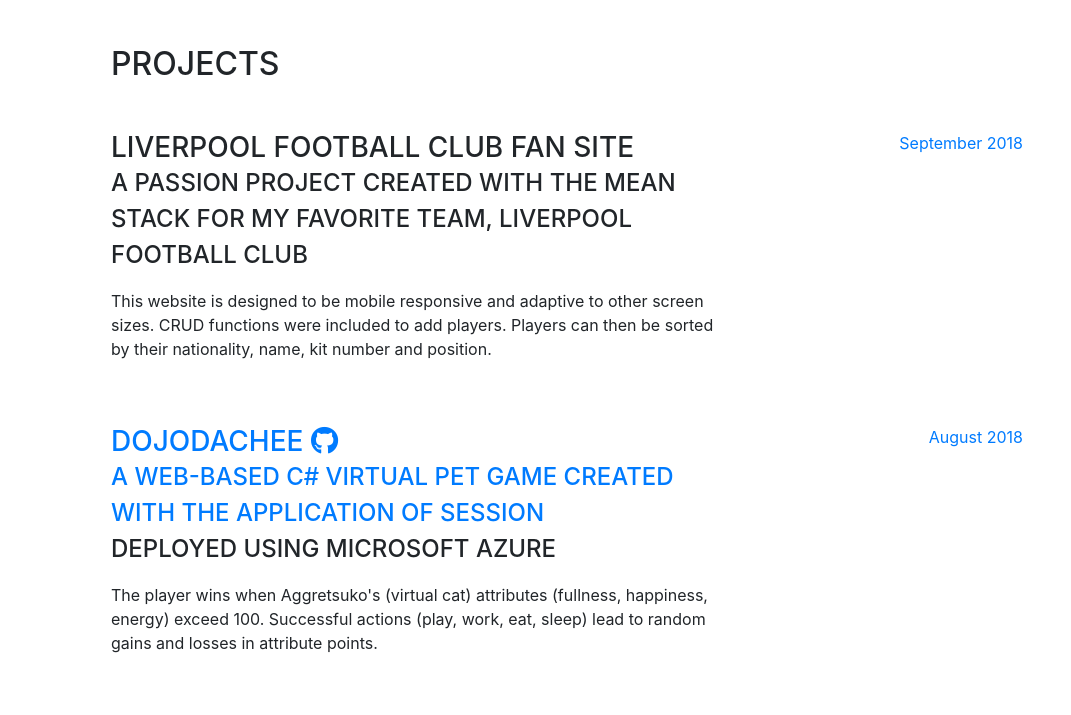
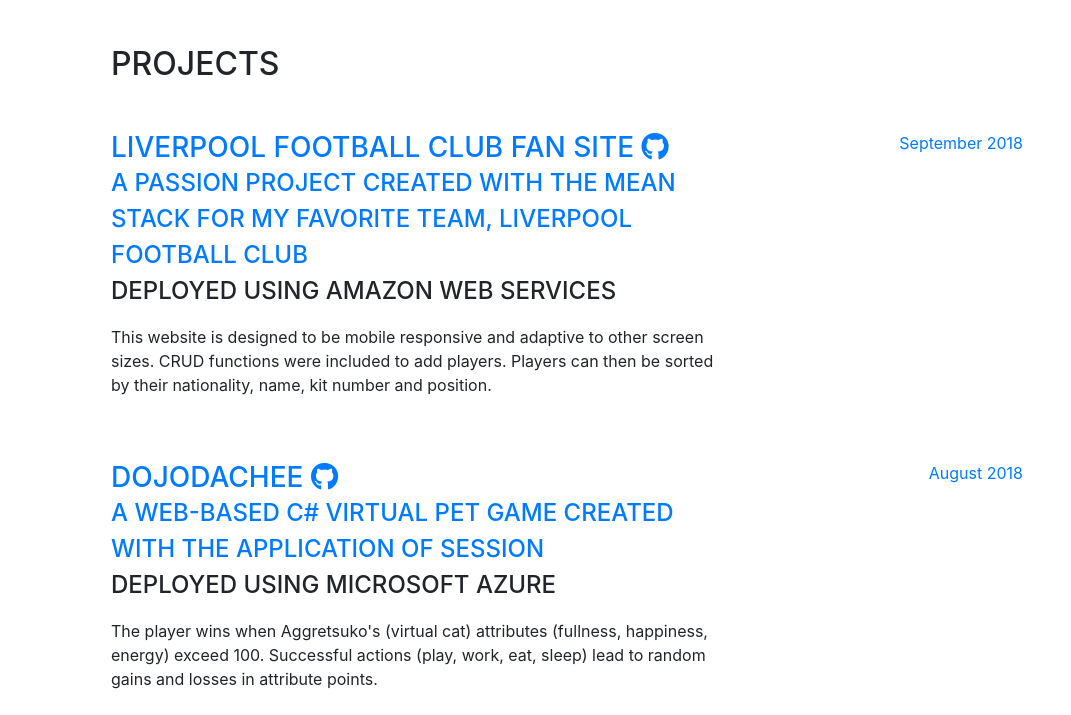
Before and after one commit to csleong09/csleong.github.io, a website with bundled scripts: page index.html in a window 1280 px wide. Shown: the part 804-1519 px from the top of the page, without its empty margins (209-1280 px from the left). Built offline with nearby package versions, Linux system fonts and the light colour scheme; files whose address does not match are found by name; a web font is replaced by a local one.

Commit message:
portfolio version 1 complete

```diff
--- a/index.html
+++ b/index.html
@@ -87,10 +87,18 @@
         <div class="my-auto">
           <h2 class="mb-5">Projects</h2>
 
+          <a href="http://18.218.39.253/">
           <div class="resume-item d-flex flex-column flex-md-row mb-5">
             <div class="resume-content mr-auto">
-              <h3 class="mb-0">Liverpool Football Club fan site</h3>
-              <div class="subheading mb-3">A passion project created with the MEAN stack for my favorite team, Liverpool Football Club</div>
+              <h3 class="mb-0">Liverpool Football Club fan site</a>
+                <a href="https://github.com/csleong08/NG_Feetball"><i class="fab fa-github"></i></a>
+
+              </h3>
+              <a href="http://18.218.39.253/">
+                <div class="subheading mb-3">A passion project created with the MEAN stack for my favorite team, Liverpool Football Club
+              </a>
+                  <p>Deployed using Amazon Web Services</p>
+                </div>
               <p>This website is designed to be mobile responsive and adaptive to other screen sizes. CRUD functions were included to add players. Players can then be sorted by their nationality, name, kit number and position.</p>
             </div>
             <div class="resume-date text-md-right">
@@ -289,7 +297,11 @@
       <section class="resume-section p-3 p-lg-5 d-flex flex-column" id="scrum">
         <div class="my-auto">
           <h2 class="mb-5">Scrum Buddy <a href="https://github.com/csleong08/PyDjango_ScrumBuddy"><i class="fab fa-github"></i></a></h2>
-          <!-- <iframe src="https://drive.google.com/file/d/157kCijtoCLYVHF4RIyk-6sgv6ZUZqTeC/preview" width="640" height="480" frameborder="1"></iframe> -->
+          <ul>
+            <li>A modified Black Belt exam which was originally completed within 5 hours with CRUD functions.</li>
+            <li>Mobile responsive website with complete Login/Registration functionality (bcrypt, regex).</li>
+            <li>Technologies: Python, Django, SQLite, Amazon EC2, Nginx, Gunicorn.</li>
+          </ul>
           <iframe width="640" height="400" src="https://www.youtube.com/embed/sWpjmifio0o" frameborder="0" allow="accelerometer; autoplay; encrypted-media; gyroscope; picture-in-picture" allowfullscreen></iframe>
         </div>
       </section>
```
